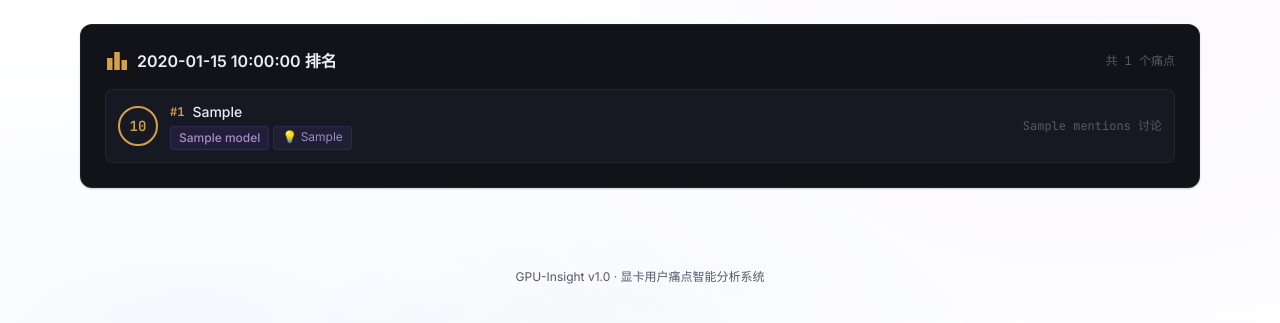
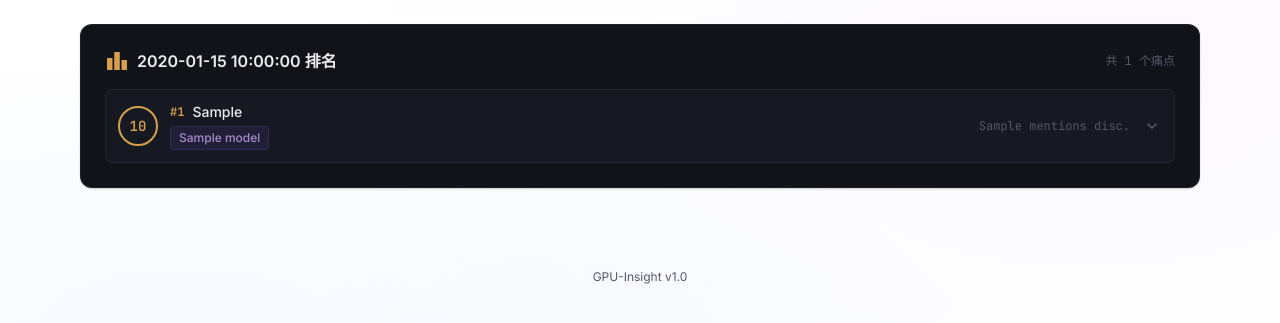
Before and after one commit to JeromeZhou/VibeDev, a FastAPI app: template src/web/templates/history_detail.html in a window 1280 px wide. Shown: the part 77-400 px from the top of the page. Run offline with FastAPI, Linux system fonts and the light colour scheme; the template is opened without the code that fills it: most values are stand-ins (such as "Sample title", 1, 10 or a date in 2020); some libraries are stand-ins or nearby versions.

Commit message:
feat: 历史详情页点击展开 — accordion展示GPU标签/隐藏需求/来源链接
- 每条痛点可点击展开详情(expand_more箭头)
- 展开后显示: AI推理需求、GPU型号、厂商、来源URL
- 26条痛点全部可交互, 5条有推理需求, 50个来源链接
- 符合用户认知: 列表→点击→看详情, 无需跳转新页面

```diff
--- a/src/web/templates/history_detail.html
+++ b/src/web/templates/history_detail.html
@@ -58,6 +58,11 @@
             padding: 2px 8px; border-radius: 4px; font-size: 12px; font-weight: 500;
             border: 1px solid rgba(139,92,246,0.15);
         }
+        .mfr-tag {
+            background: rgba(80,200,150,0.08); color: #7bc4a5;
+            padding: 2px 8px; border-radius: 4px; font-size: 12px; font-weight: 500;
+            border: 1px solid rgba(80,200,150,0.12);
+        }
         .pphi-ring {
             width: 40px; height: 40px; border-radius: 50%;
             display: flex; align-items: center; justify-content: center;
@@ -109,8 +114,10 @@
             {% if rankings %}
             <div class="space-y-2">
                 {% for r in rankings %}
-                <div class="flex items-center gap-3 p-3 rounded-lg"
+                <div class="rounded-lg"
                      style="background: var(--bg-elevated); border: 1px solid var(--border-subtle); animation: fadeInUp 0.3s ease forwards; animation-delay: {{ loop.index * 0.03 }}s; opacity: 0;">
+                    <div class="flex items-center gap-3 p-3 cursor-pointer"
+                         onclick="toggleDetail(this)">
                         <div class="pphi-ring shrink-0"
                              {% if r.rank == 1 %}style="border-color: var(--accent-amber);"
                              {% elif r.rank == 2 %}style="border-color: var(--accent-silver);"
@@ -135,12 +142,68 @@
                                 {% for m in r.get('gpu_tags', {}).get('models', [])[:4] %}
                                 <span class="gpu-tag">{{ m }}</span>
                                 {% endfor %}
+                            </div>
+                        </div>
+                        <div class="flex items-center gap-3 shrink-0 ml-2">
+                            <div class="text-xs mono" style="color: var(--text-tertiary);">{{ r.mentions }} disc.</div>
+                            <span class="material-icons expand-icon" style="color: var(--text-tertiary); font-size: 20px; transition: transform 0.2s;">expand_more</span>
+                        </div>
+                    </div>
+                    <!-- Expandable detail -->
+                    <div class="detail-panel" style="display: none; border-top: 1px solid var(--border-subtle);">
+                        <div class="p-4 space-y-3">
                             {% if r.get('hidden_need') %}
-                            <span class="text-xs px-2 py-0.5 rounded" style="background: rgba(139,92,246,0.08); color: var(--accent-purple); border: 1px solid rgba(139,92,246,0.15);">💡 {{ r.hidden_need[:30] }}{% if r.hidden_need|length > 30 %}...{% endif %}</span>
+                            <div class="flex items-start gap-2">
+                                <span class="material-icons text-sm shrink-0 mt-0.5" style="color: var(--accent-purple);">psychology</span>
+                                <div>
+                                    <p class="text-xs font-medium mb-1" style="color: var(--text-tertiary);">AI Inferred Need</p>
+                                    <p class="text-sm" style="color: var(--accent-purple);">{{ r.hidden_need }}</p>
+                                </div>
+                            </div>
+                            {% endif %}
+                            {% if r.get('gpu_tags', {}).get('models') %}
+                            <div class="flex items-start gap-2">
+                                <span class="material-icons text-sm shrink-0 mt-0.5" style="color: var(--accent-green);">memory</span>
+                                <div>
+                                    <p class="text-xs font-medium mb-1" style="color: var(--text-tertiary);">GPU Models</p>
+                                    <div class="flex flex-wrap gap-1">
+                                        {% for m in r.get('gpu_tags', {}).get('models', []) %}
+                                        <span class="gpu-tag">{{ m }}</span>
+                                        {% endfor %}
+                                    </div>
+                                </div>
+                            </div>
+                            {% endif %}
+                            {% if r.get('gpu_tags', {}).get('manufacturers') %}
+                            <div class="flex items-start gap-2">
+                                <span class="material-icons text-sm shrink-0 mt-0.5" style="color: var(--accent-green);">factory</span>
+                                <div>
+                                    <p class="text-xs font-medium mb-1" style="color: var(--text-tertiary);">Manufacturers</p>
+                                    <div class="flex flex-wrap gap-1">
+                                        {% for mfr in r.get('gpu_tags', {}).get('manufacturers', []) %}
+                                        <span class="mfr-tag">{{ mfr }}</span>
+                                        {% endfor %}
+                                    </div>
+                                </div>
+                            </div>
+                            {% endif %}
+                            {% if r.get('source_urls') %}
+                            <div class="flex items-start gap-2">
+                                <span class="material-icons text-sm shrink-0 mt-0.5" style="color: var(--accent-blue);">link</span>
+                                <div class="min-w-0 flex-1">
+                                    <p class="text-xs font-medium mb-1" style="color: var(--text-tertiary);">Sources</p>
+                                    {% for url in r.get('source_urls', [])[:5] %}
+                                    <a href="{{ url }}" target="_blank" rel="noopener"
+                                       class="block text-xs truncate mb-1" style="color: var(--accent-blue);">{{ url }}</a>
+                                    {% endfor %}
+                                </div>
+                            </div>
+                            {% endif %}
+                            {% if not r.get('hidden_need') and not r.get('source_urls') and not r.get('gpu_tags', {}).get('models') %}
+                            <p class="text-xs" style="color: var(--text-tertiary);">No additional details for this run.</p>
                             {% endif %}
                         </div>
                     </div>
-                    <div class="text-xs mono shrink-0" style="color: var(--text-tertiary);">{{ r.mentions }} 讨论</div>
                 </div>
                 {% endfor %}
             </div>
@@ -154,7 +217,23 @@
     </main>
 
     <footer class="text-center text-xs py-6 mt-8" style="color: var(--text-tertiary); border-top: 1px solid var(--border-subtle);">
-        GPU-Insight v1.0 · 显卡用户痛点智能分析系统
+        GPU-Insight v1.0
     </footer>
+
+    <script>
+    function toggleDetail(header) {
+        var panel = header.nextElementSibling;
+        var icon = header.querySelector('.expand-icon');
+        if (panel.style.display === 'none') {
+            panel.style.display = 'block';
+            icon.style.transform = 'rotate(180deg)';
+            header.parentElement.style.borderColor = 'var(--border-default)';
+        } else {
+            panel.style.display = 'none';
+            icon.style.transform = 'rotate(0deg)';
+            header.parentElement.style.borderColor = 'var(--border-subtle)';
+        }
+    }
+    </script>
 </body>
 </html>
```
Lines whose indentation alone changed are shown as unchanged.
